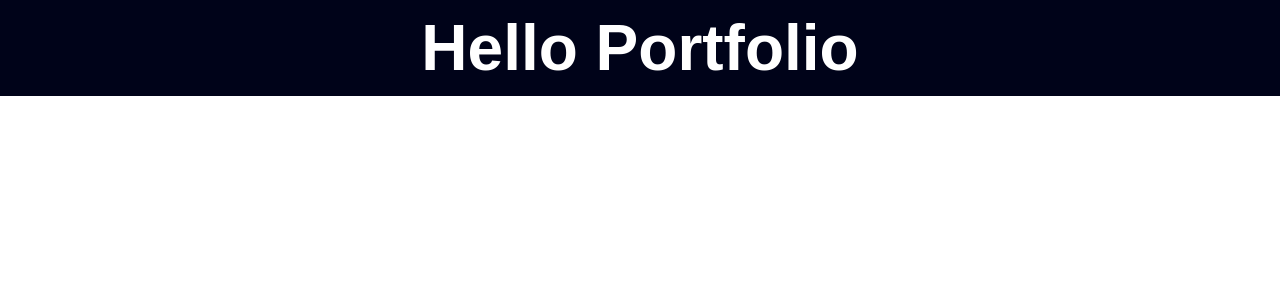
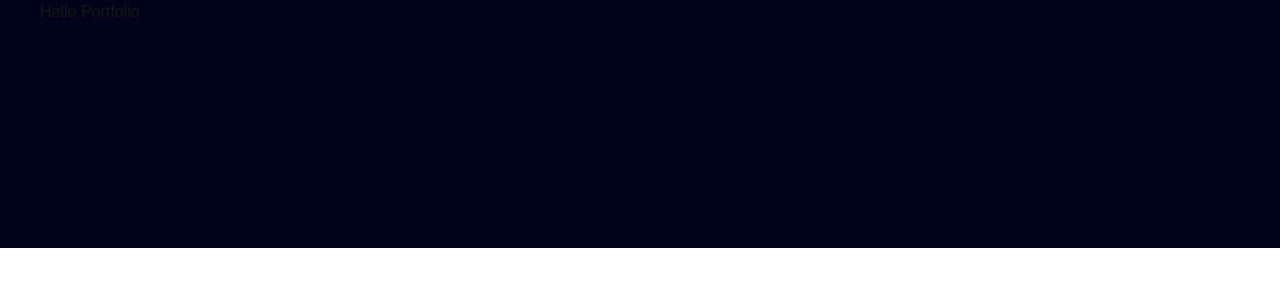
Before and after one commit to Shahbazali2001/shahbazali-ai, a Next.js app: page / in a window 1280 px wide. Shown: the top 300 px of the page. Built offline with nearby package versions, Linux system fonts and the light colour scheme.

Commit message:
Minor Updates

```diff
--- a/src/app/page.tsx
+++ b/src/app/page.tsx
@@ -1,11 +1,12 @@
+import Hero from "@/components/Hero";
+
 
 export default function Home() {
   return (
-        <main
-        className="relative bg-black-100 flex justify-center items-center flex-col
-        overflow-hidden mx-auto sm:px-10 px-5">
-          <div className="max-w-7xl w-full ">
-            <h1 className="font-extrabold sm:text-[64px] text-[44px] text-white text-center" >Hello Portfolio</h1>
+        <main className="relative bg-black-100 flex justify-center items-center flex-col overflow-hidden mx-auto sm:px-10 px-5">
+          <div className="max-w-7xl w-full">
+           <h1>Hello Portfolio</h1>
+           <Hero />
           </div>
         </main>
   );
--- /dev/null
+++ b/src/components/Hero.tsx
@@ -0,0 +1,13 @@
+import React from 'react'
+
+const Hero = () => {
+  return (
+    <div className='pb-20 pt-36'>
+      <div>
+
+      </div>
+    </div>
+  )
+}
+
+export default Hero
```
